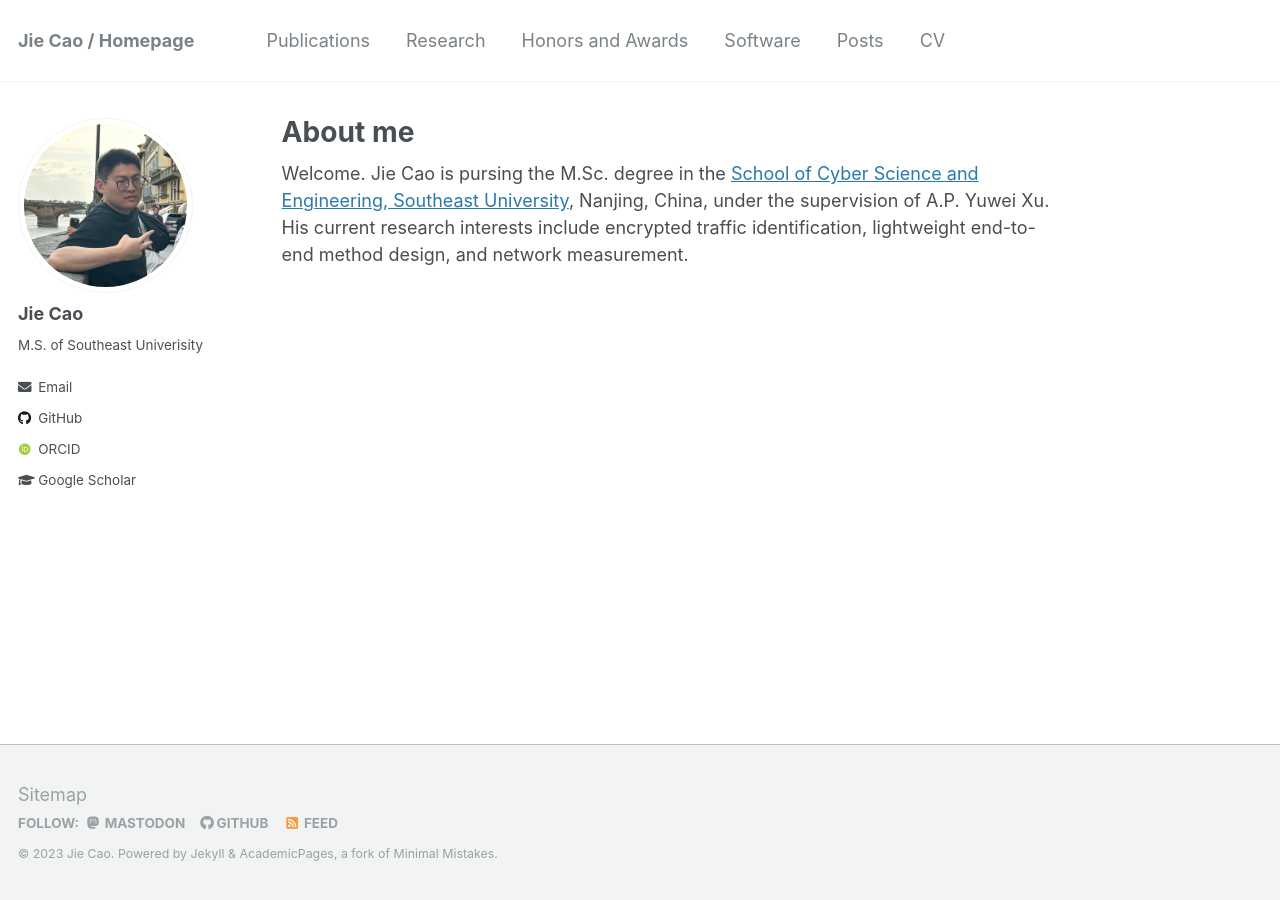
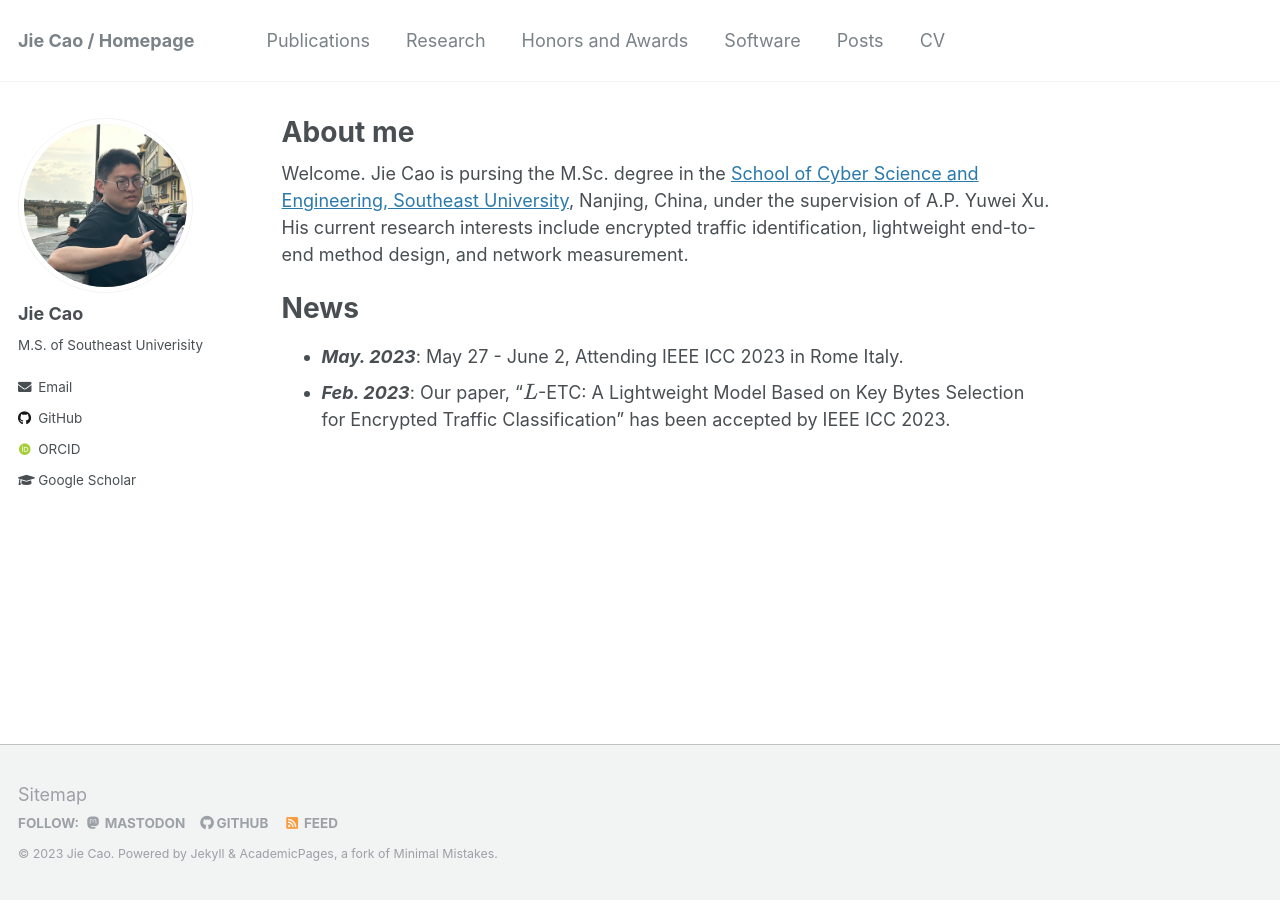
Before and after one commit to JieJayCao/JieJayCao.github.io, a Jekyll site: the page built from _pages/about.md, in a window 1280 px wide. Built offline with Jekyll 4.4.1, drawn with Linux system fonts in a browser that asks for light colours; some web fonts are replaced; formulas are drawn with MathJax 3.

Commit message:
Update about.md

```diff
--- a/_pages/about.md
+++ b/_pages/about.md
@@ -9,3 +9,8 @@ redirect_from:
 ---
 
 Welcome. Jie Cao is pursing the M.Sc. degree in the [School of Cyber Science and Engineering, Southeast University](https://cyber.seu.edu.cn/), Nanjing, China, under the supervision of A.P. Yuwei Xu. His current research interests include encrypted traffic identification, lightweight end-to-end method design, and network measurement.
+
+# News
+
+- ***May. 2023***: May 27 - June 2, Attending IEEE ICC 2023 in Rome Italy.
+- ***Feb. 2023***: Our paper, “$L$-ETC: A Lightweight Model Based on Key Bytes Selection for Encrypted Traffic Classification” has been accepted by IEEE ICC 2023.
```
